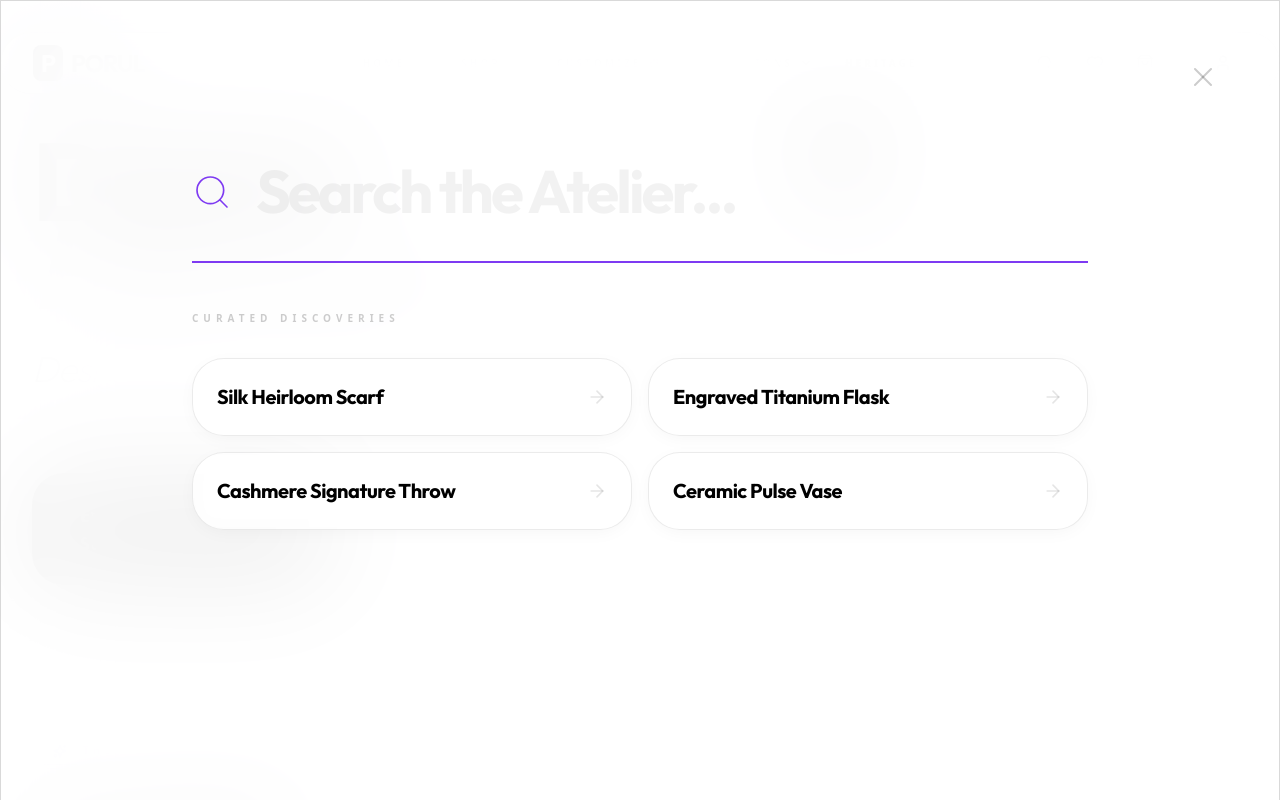
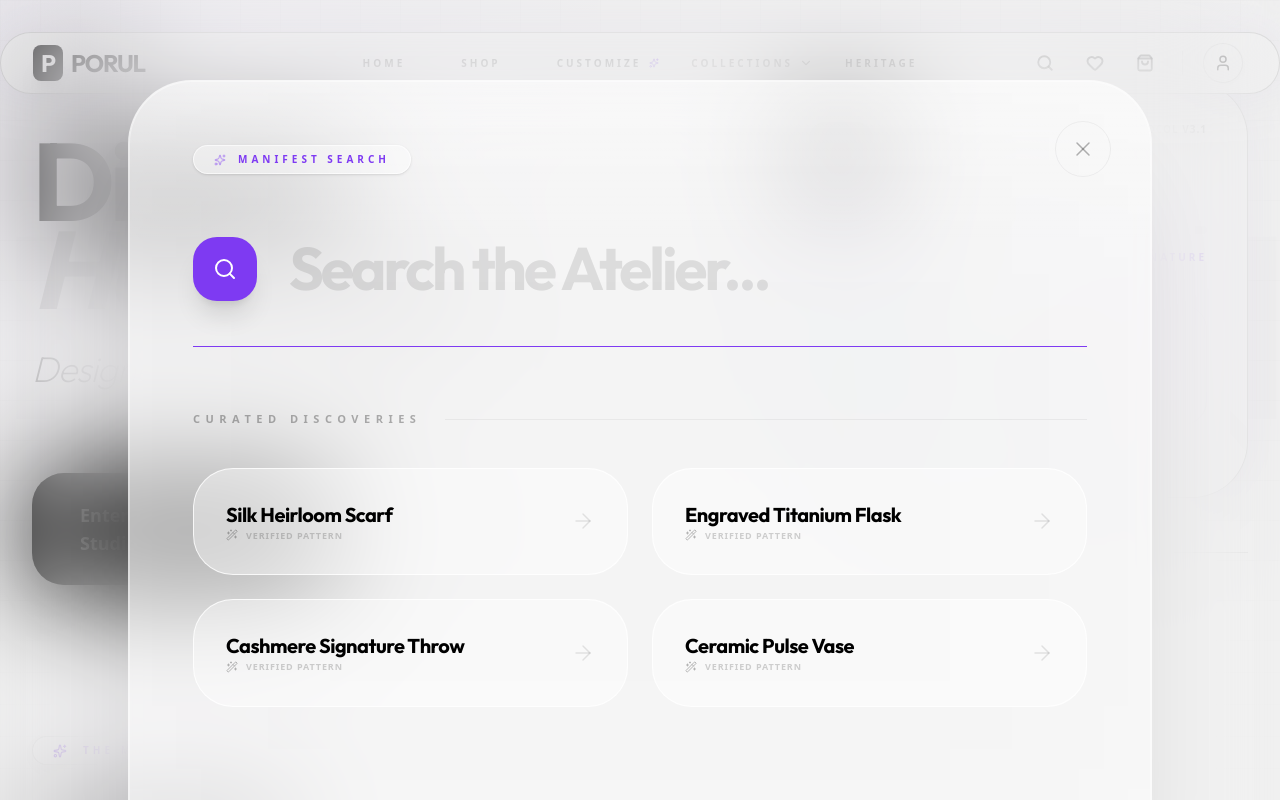
Before and after one commit to PavanKumar-HQ/Porul, a Next.js app: page / in a window 1280 px wide. Both pictures are taken after a click on the button 1045 px from the left and 63 px from the top of the page. Shown: the top 800 px of the page. Built offline with nearby package versions, Linux system fonts and the light colour scheme.

Commit message:
feat: upgrade search overlay with apple-inspired liquid glass aesthetics and defined borders

```diff
--- a/src/components/ui/SearchOverlay.tsx
+++ b/src/components/ui/SearchOverlay.tsx
@@ -1,7 +1,7 @@
 "use client";
 
 import { motion, AnimatePresence } from "framer-motion";
-import { X, Search as SearchIcon, ArrowRight } from "lucide-react";
+import { X, Search as SearchIcon, ArrowRight, Sparkles, Wand2 } from "lucide-react";
 import { useEffect, useState } from "react";
 
 interface SearchOverlayProps {
@@ -37,54 +37,88 @@ export default function SearchOverlay({ isOpen, onClose }: SearchOverlayProps) {
           initial={{ opacity: 0 }}
           animate={{ opacity: 1 }}
           exit={{ opacity: 0 }}
-          className="fixed inset-0 z-[100] glass-lvl-3 flex flex-col items-center justify-start pt-[15vh] px-8"
+          className="fixed inset-0 z-[200] flex flex-col items-center justify-start pt-[10vh] px-8 bg-black/5 backdrop-blur-[60px]"
         >
+          {/* Liquid Glass Container (Apple Aesthetic) */}
+          <motion.div
+             initial={{ y: 40, scale: 0.95, opacity: 0 }}
+             animate={{ y: 0, scale: 1, opacity: 1 }}
+             exit={{ y: 40, scale: 0.95, opacity: 0 }}
+             transition={{ type: "spring", damping: 25, stiffness: 200 }}
+             className="w-full max-w-5xl bg-white/60 backdrop-blur-[120px] rounded-[64px] border border-white/40 shadow-[0_64px_120px_-32px_rgba(0,0,0,0.12),inset_0_0_0_1px_rgba(255,255,255,0.4)] overflow-hidden relative"
+          >
+             {/* Atmospheric Glass Sheen */}
+             <div className="absolute inset-x-0 top-0 h-40 bg-gradient-to-b from-white/20 to-transparent pointer-events-none" />
+
              <button
                onClick={onClose}
-            className="absolute top-12 right-12 p-3 hover:bg-black/5 rounded-2xl transition-all text-black/20 hover:text-black group"
+               className="absolute top-10 right-10 w-14 h-14 rounded-full flex items-center justify-center hover:bg-black/10 transition-all text-black/30 hover:text-black z-50 group border border-black/5"
              >
-            <X size={32} strokeWidth={1.5} className="group-hover:rotate-90 transition-transform duration-500" />
-            <span className="sr-only">Close Search</span>
+               <X size={24} strokeWidth={1.5} className="group-hover:rotate-90 transition-transform duration-500" />
              </button>
 
-          <div className="w-full max-w-4xl space-y-12">
+             <div className="p-16 space-y-16 relative z-10">
+                <div className="space-y-4">
                    <motion.div
-              initial={{ scale: 0.95, opacity: 0 }}
-              animate={{ scale: 1, opacity: 1 }}
-              transition={{ delay: 0.1 }}
-              className="relative group"
+                      initial={{ opacity: 0, x: -10 }}
+                      animate={{ opacity: 1, x: 0 }}
+                      className="inline-flex items-center gap-3 px-5 py-1.5 rounded-full bg-white/40 border border-white/60 text-[10px] font-black tracking-[0.4em] text-accent-violet mb-4 uppercase shadow-sm"
                    >
-              <SearchIcon size={40} className="absolute left-0 top-1/2 -translate-y-1/2 text-black/10 group-focus-within:text-accent-violet transition-colors duration-500" strokeWidth={1} />
+                      <Sparkles size={12} className="animate-pulse" />
+                      Manifest Search
+                   </motion.div>
+
+                   <div className="relative group/input">
+                      <div className="absolute left-0 top-1/2 -translate-y-1/2 w-16 h-16 rounded-3xl bg-black flex items-center justify-center text-white scale-90 group-focus-within/input:scale-100 group-focus-within/input:bg-accent-violet transition-all duration-500 shadow-xl">
+                         <SearchIcon size={24} strokeWidth={2} />
+                      </div>
                       <input
                          type="text"
                          autoFocus
                          placeholder="Search the Atelier..."
                          value={query}
                          onChange={(e) => setQuery(e.target.value)}
-                className="w-full bg-transparent border-b-2 border-black/5 focus:border-accent-violet outline-none py-8 pl-16 text-4xl md:text-6xl font-bold font-outfit tracking-tighter text-black placeholder:text-black/5 transition-all duration-700"
+                         className="w-full bg-transparent border-b border-black/10 focus:border-accent-violet outline-none py-10 pl-24 text-4xl md:text-5xl lg:text-6xl font-bold font-outfit tracking-tighter text-black placeholder:text-black/10 transition-all duration-700"
                       />
-            </motion.div>
+                   </div>
+                </div>
 
-            <motion.div
-              initial={{ y: 20, opacity: 0 }}
-              animate={{ y: 0, opacity: 1 }}
-              transition={{ delay: 0.2 }}
-              className="space-y-8"
-            >
-               <h3 className="text-[10px] font-bold text-black/20 uppercase tracking-[0.5em]">Curated Discoveries</h3>
-               <div className="grid grid-cols-1 md:grid-cols-2 gap-4">
+                <div className="space-y-10">
+                   <div className="flex items-center gap-6">
+                      <h3 className="text-[11px] font-black text-black/30 uppercase tracking-[0.5em] whitespace-nowrap">Curated Discoveries</h3>
+                      <div className="w-full h-px bg-black/5" />
+                   </div>
+
+                   <div className="grid grid-cols-1 md:grid-cols-2 gap-6">
                      {quickLinks.map((link, i) => (
                        <button
                          key={link}
-                     className="group flex items-center justify-between p-6 rounded-[32px] glass-lvl-1 border-black/5 hover:glass-lvl-3 transition-all duration-500 text-left hover:shadow-xl"
+                         className="group relative flex items-center justify-between p-8 rounded-[40px] bg-white/40 border border-white/80 hover:bg-white hover:border-black/5 hover:shadow-[0_24px_60px_-12px_rgba(0,0,0,0.08)] transition-all duration-700 text-left overflow-hidden"
                        >
-                     <span className="text-xl font-bold text-black tracking-tight font-outfit">{link}</span>
-                     <ArrowRight size={20} className="text-black/10 group-hover:text-accent-violet group-hover:translate-x-2 transition-all" />
+                         {/* Liquid Hover Fill */}
+                         <div className="absolute inset-0 bg-accent-violet/5 translate-y-full group-hover:translate-y-0 transition-transform duration-1000" />
+
+                         <div className="relative z-10 space-y-2">
+                            <span className="text-xl font-bold text-black tracking-tight font-outfit group-hover:text-accent-violet transition-colors">{link}</span>
+                            <div className="flex items-center gap-2 opacity-30 group-hover:opacity-60 transition-opacity">
+                               <Wand2 size={12} />
+                               <span className="text-[9px] font-black uppercase tracking-widest text-black/60">Verified Pattern</span>
+                            </div>
+                         </div>
+                         <ArrowRight size={24} className="text-black/10 group-hover:text-accent-violet group-hover:translate-x-2 transition-all relative z-10" strokeWidth={1.5} />
                        </button>
                      ))}
                    </div>
+                </div>
+
+                <div className="pt-8 flex justify-between items-center opacity-20 hover:opacity-50 transition-opacity group/meta">
+                   <span className="text-[10px] font-black uppercase tracking-[0.8em]">Atelier Protocol v2.2</span>
+                   <div className="flex gap-4">
+                      {[1,2,3].map(i => <div key={i} className="w-1.5 h-1.5 rounded-full bg-black/40 group-hover/meta:bg-accent-violet transition-colors" />)}
+                   </div>
+                </div>
+             </div>
           </motion.div>
-          </div>
         </motion.div>
       )}
     </AnimatePresence>
```
Lines whose indentation alone changed are shown as unchanged.
